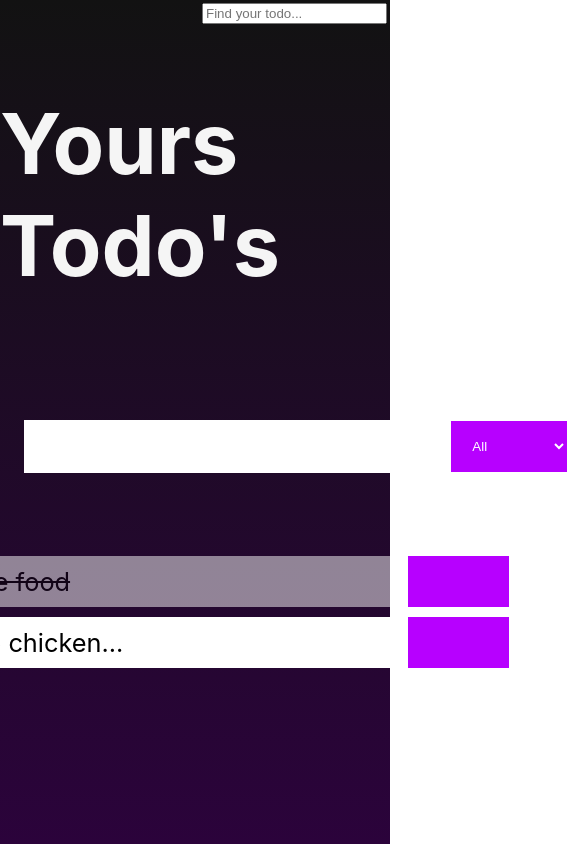
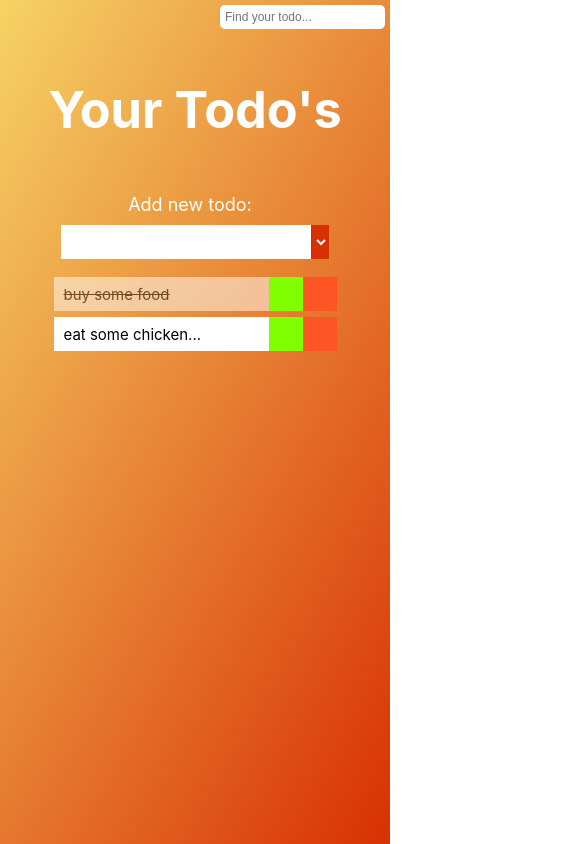
Before and after one commit to VeryBigBraain/reactTodo, a React (Create React App) app in the folder myowntodo/: page / in a window 390 px wide. Shown: the whole page, 567 px wide, since content can reach past the window. Built offline with nearby package versions, Linux system fonts and the light colour scheme.

Commit message:
fixing style of all app

```diff
--- a/myowntodo/src/components/AddTodo.js
+++ b/myowntodo/src/components/AddTodo.js
@@ -26,9 +26,15 @@ const AddTodo = ({ addTodo, filterTodo }) => {
     //Add Todo Form
     return (
         <div className="add-todo">
-            <h1>Yours Todo's</h1>
-            <form onSubmit={handleSubmit}>
+            <div className="add-todo__header">
+                <h1>Your Todo's</h1>
+            </div>
+            <div className="add-todo__form-container">
+                <form className="add-todo__form" onSubmit={handleSubmit}>
+                <div className="add-todo__form-label">
                     <label className="add-label">Add new todo:</label>
+                </div>
+                <div className="add-todo__form-content">
                     <input className="add-input" type="text" id="add-todo" name="add-todo" onChange={handleChange} value={state.content} />
                     <button type="submit" className="add-btn"><i className="gg-add-r"></i></button>
                     <select name="todos" className="select-todo" onChange={handleSelect}>
@@ -36,7 +42,9 @@ const AddTodo = ({ addTodo, filterTodo }) => {
                         <option value="completed">Completed</option>
                         <option value="uncompleted">Uncompleted</option>
                     </select>
+                </div>
                 </form>
+            </div>
         </div>
     )
 }
--- a/myowntodo/src/index.css
+++ b/myowntodo/src/index.css
@@ -1,3 +1,4 @@
+html,
 body {
   margin: 0;
   padding: 0;
@@ -8,89 +9,102 @@ body {
   -webkit-font-smoothing: antialiased;
   -moz-osx-font-smoothing: grayscale;
   box-sizing: border-box;
-  background: linear-gradient(#121212, #2b033b);
+  background-image: linear-gradient(120deg, #f6d365, #d83002);
   background-repeat: no-repeat;
+  font-size: 16px;
 }
 
-code {
-  font-family: source-code-pro, Menlo, Monaco, Consolas, 'Courier New',
-    monospace;
+::-webkit-scrollbar {
+  height: 5px;
+  width: 0px;
 }
 
-.find-form {
-  display: flex;
-  justify-content: flex-end;
-  align-items: center;
+/* Track */
+::-webkit-scrollbar-track {
+  box-shadow: inset 0 0 5px grey;
+  border-radius: 10px;
 }
 
-.search-todo input {
-  margin-top: 3px;
-  margin-right: 3px;
-  outline: none;
+/* Handle */
+::-webkit-scrollbar-thumb {
+  background: #d83002;
+  border-radius: 10px;
 }
 
+/* Handle on hover */
+::-webkit-scrollbar-thumb:hover {
+  background: #b30000;
+}
+
+/* Add Component */
 .add-todo {
+  color: #fff;
   display: flex;
   flex-direction: column;
   align-items: center;
-  color: #b700ff;
-  font-size: 4vh;
-  justify-content: center;
-  margin-bottom: 7vh;
+  justify-content: space-between;
+  padding: 70px 0px 20px 0px;
+  min-height: 220px;
 }
 
-.add-todo form {
+.add-todo__header h1{
+  font-size: 4.2rem;
+  margin: 0;
+}
+
+.add-todo__form {
+  display: flex;
+}
+
+.add-todo__form-content {
   display: flex;
   align-items: center;
 }
 
-h1 {
-  font-size: 10vh;
-  color: whitesmoke;
-  margin-top: 8vh;
-  margin-bottom: 13vh;
-}
-
 .add-label {
-  padding-right: 2vh;
+  padding-right: 10px;
+  font-size: 1.5rem;
 }
 
 .add-input {
-  width: 60vh;
-  height: 6vh;
-  font-size: 3vh;
+  width: 380px;
+  height: 30px;
+  font-size: 1.25rem;
   border: none;
   outline: none;
-  padding-left: 10px;
+  padding: 5px 10px 5px 10px;
 }
 
 .add-btn {
   background-color: white;
-  height: 6vh;
+  height: 40px;
   border: none;
   outline: none;
-  color: #b700ff;
+  color: #d83002;
   transition: all 0.3s ease;
 }
 
 .add-btn:hover {
-  background-color: #b700ff;
+  background-color: #d83002;
   color: white;
 }
 
 .select-todo {
-  height: 6vh;
+  height: 40px;
   border: none;
   outline: none;
-  padding-left: 2vh;
-  background-color: #b700ff;
+  padding: 0px 0px 0px 5px;
+  background-color: #d83002;
   color: white;
 }
+
+/* Todo-list component */
 
 .todo-container {
   display: flex;
   flex-direction: column;
   align-items: center;
+  padding: 0px 0px 60px 0px;
 }
 
 .todo-list {
@@ -102,26 +116,27 @@ h1 {
 .todo {
   display: flex;
   align-items: center;
+  height: 40px;
+  margin: 0px 0px 5px 0px;
+}
+.todo:last-child {
+  margin: 0;
 }
 
 .content {
   display: flex;
-  padding-left: 10px;
-  padding-right: 10px;
+  padding: 5px 10px 5px 10px;
   align-items: center;
-  background-color: white;
-  min-width: 60vh;
-  min-height: 6vh;
-  margin-top: 10px;
-  font-size: 3vh;
+  background-color: #fff;
+  width: 380px;
+  height: 30px;
+  font-size: 1.25rem;
   transition: all 0.4s ease;
+  overflow-x:auto;
 }
 
 .buttons {
   display: flex;
-  min-width: 12vh;
-  min-height: 6vh;
-  margin-top: 10px;
 }
 
 .complete-btn,
@@ -129,18 +144,28 @@ h1 {
   display: flex;
   justify-content: center;
   align-items: center;
-  background-color: #b700ff;
   color: white;
   border: none;
   outline: none;
-  flex: 1;
   transition: all 0.3s ease;
+  width: 40px;
+  height: 40px;
 }
 
-.complete-btn:hover,
+.trash-btn {
+  background: #ff5525;
+}
+.complete-btn {
+  background: chartreuse;
+}
+
+.complete-btn:hover {
+  background-color: white;
+  color: chartreuse;
+}
 .trash-btn:hover {
   background-color: white;
-  color: #b700ff;
+  color: #ff5525;
 }
 
 #completed {
@@ -148,6 +173,29 @@ h1 {
   text-decoration: line-through;
 }
 
+/* Find Component */
+
+.find-form {
+  display: flex;
+  justify-content: flex-end;
+  align-items: center;
+}
+
+.search-todo {
+  padding: 5px 5px 0px 0px;
+}
+
+.search-todo input {
+  padding: 0px 5px 0px 5px;
+  outline: none;
+  border: none;
+  height: 24px;
+  border-radius: 5px;
+  font-size:0.8rem;
+}
+
+
+/* Hidding classes */
 .hide {
   display: none;
 }
@@ -155,3 +203,63 @@ h1 {
 .not-find {
   display: none;
 }
+
+@media (max-width: 780px) {
+  html,
+  body {
+    font-size: 12px;
+  }
+  .add-todo {
+    color: #fff;
+    display: flex;
+    flex-direction: column;
+    align-items: center;
+    justify-content: space-between;
+    padding: 50px 0px 20px 0px;
+    min-height: 180px;
+  }
+  .add-todo__form {
+    flex-direction: column;
+    align-items: center;
+  }
+  .add-todo__form-label {
+    padding: 0px 0px 10px 0px;
+  }
+  .add-todo__form-content {
+    display: flex;
+  }
+  .add-input {
+    width: 56vw;
+    height: 24px;
+  }
+  .select-todo {
+    height: 34px;
+    width: 18px;
+    padding: 0px;
+  }
+  .add-btn {
+    height: 34px;
+  }
+
+  .todo {
+    height: 30px;
+    margin: 0px 0px 10px 0px;
+  }
+  .todo:last-child {
+    margin: 0;
+  }
+  .content {
+    padding: 5px 10px 5px 10px;
+    width: 50vw;
+    height: 24px;
+  }
+  .complete-btn,
+  .trash-btn {
+    width: 34px;
+    height: 34px;
+  }
+
+  .search-todo input {
+    font-size: 1rem;
+  }
+}
```
Lines whose indentation alone changed are shown as unchanged.
